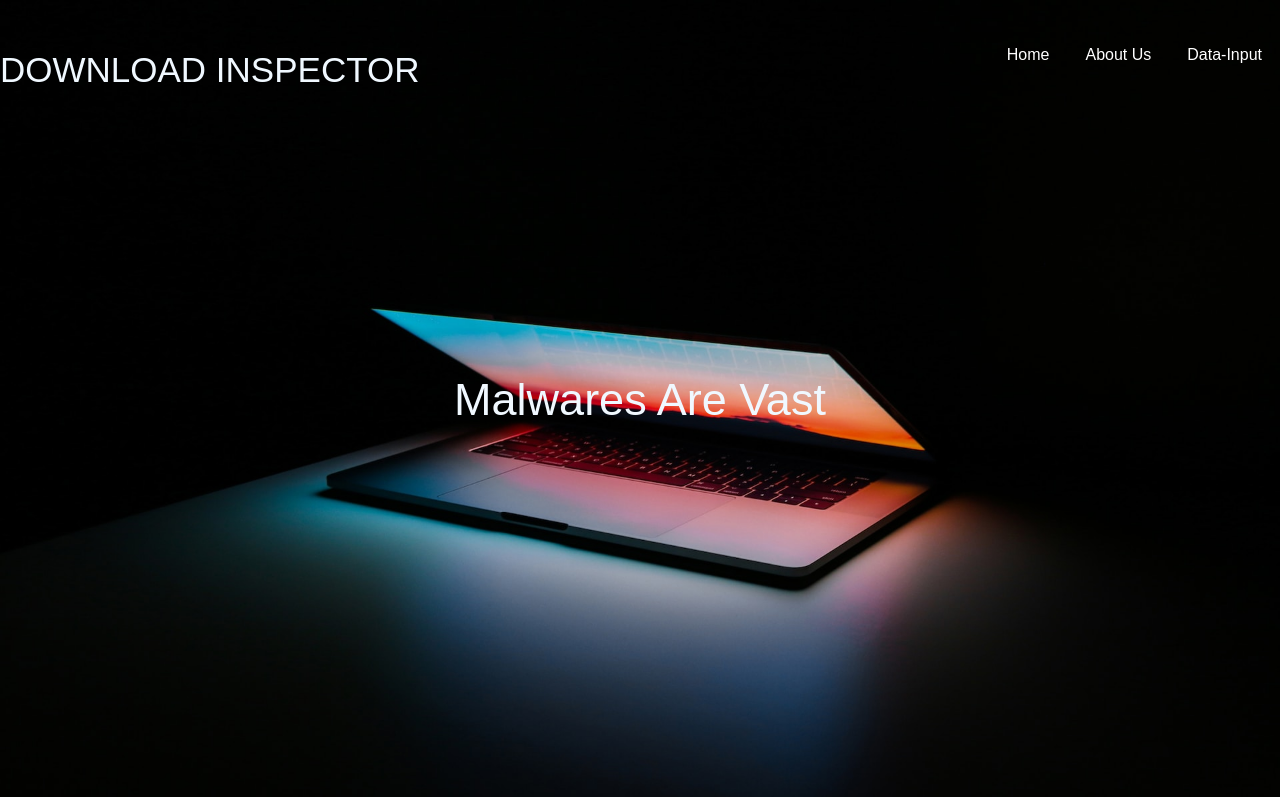
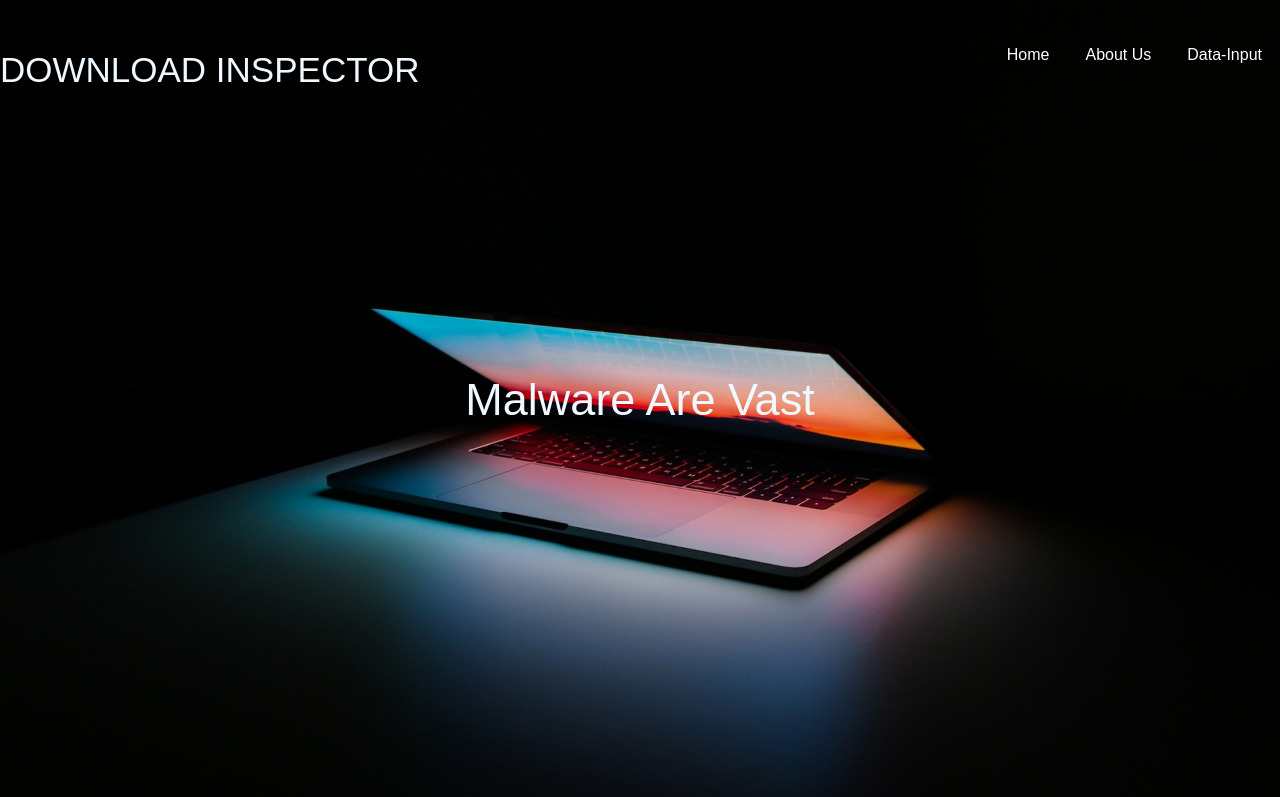
Before and after one commit to johnajiboy/johnajiboy.github.io, a plain HTML site: page index.html in a window 1280 px wide. Shown: the top 797 px of the page. Drawn offline with Linux system fonts and the light colour scheme.

Commit message:
Update index.html

```diff
--- a/index.html
+++ b/index.html
@@ -21,7 +21,7 @@
                 </ul>
             </nav>
             <div class="content">
-                <h2>Malwares Are Vast</h2>
+                <h2>Malware Are Vast</h2>
             </div>
         </div>
     </div>
```
